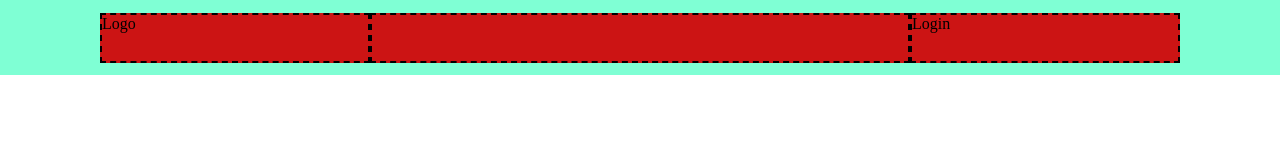
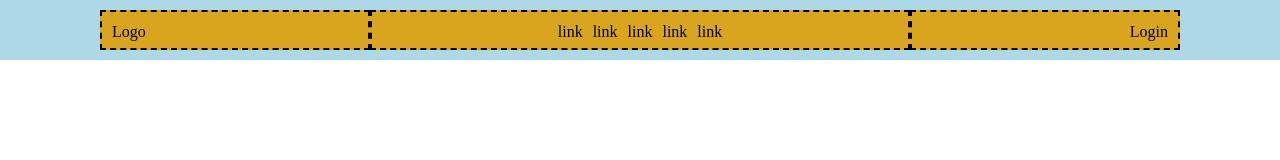
Before and after one commit to gianmarcodalfonso/htmlcss-struttura-discord, a plain HTML site: page index.html in a window 1280 px wide. Drawn offline with Linux system fonts and the light colour scheme.

Commit message:
{Add} header

```diff
--- a/css/style.css
+++ b/css/style.css
@@ -3,6 +3,19 @@
   padding: 0;
   box-sizing: border-box;
 }
+
+/* utility */
+
+.a-c-center {
+  align-content: center;
+}
+
+.line-h-40 {
+  line-height: 40px;
+}
+
+/* classes  */
+
 
 .container {
   max-width: 1080px;
@@ -10,9 +23,8 @@
 }
 
 header {
-  height: 75px;
-  background-color: aquamarine;
-  align-content: center;
+  height: 60px;
+  background-color: #ADD8E7;
 }
 
 .border-dash {
@@ -21,13 +33,16 @@ header {
 
 .container#top {
   display: flex;
-  background-color: #cc1414;
-  height: 50px;
+  background-color: #DAA51E;
+  height: 40px;
+}
+
+.box {
+  padding: 0px 10px;
 }
 
 .container#top .logo {
   width: 25%;
-
 }
 
 .container#top .links {
@@ -36,4 +51,16 @@ header {
 
 .container#top .login {
   width: 25%;
+  display: flex;
+  flex-direction: row-reverse;
 }
+
+.links ul {
+  display: flex;
+  justify-content: center;
+}
+
+.links li {
+  display: inline-block;
+  margin: 0 5px;
+}
--- a/index.html
+++ b/index.html
@@ -5,15 +5,23 @@
   <meta charset="UTF-8">
   <meta name="viewport" content="width=device-width, initial-scale=1.0">
   <link rel="stylesheet" href="css/style.css">
-  <title>Document</title>
+  <title>htmlcss-struttura-discord</title>
 </head>
 
 <body>
-  <header>
+  <header class="a-c-center">
     <div id="top" class="container">
-      <div class="logo border-dash">Logo</div>
-      <div class="links border-dash"></div>
-      <div class="login border-dash">Login</div>
+      <div class="box logo border-dash line-h-40">Logo</div>
+      <div class="box links border-dash line-h-40">
+        <ul>
+          <li>link</li>
+          <li>link</li>
+          <li>link</li>
+          <li>link</li>
+          <li>link</li>
+        </ul>
+      </div>
+      <div class="box login border-dash line-h-40">Login</div>
 
     </div>
   </header>
```
